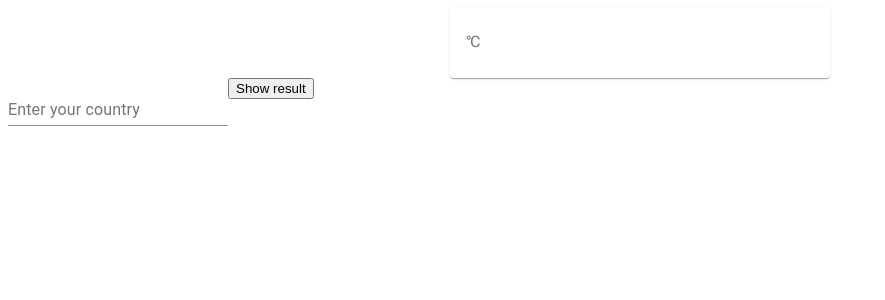
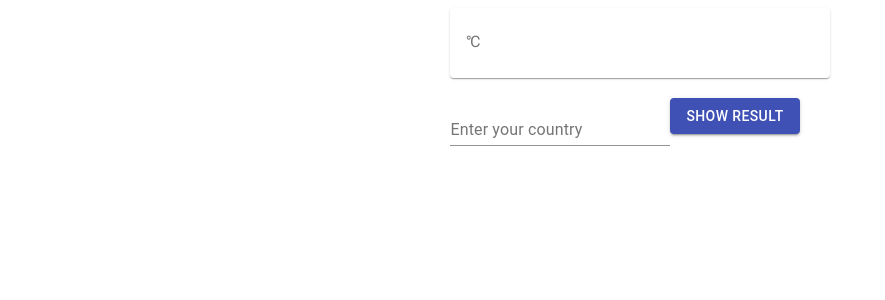
Before and after one commit to taichi-t/school_project, a React (Create React App) app in the folder Raphael project/midterm-project/: page / in a window 1280 px wide. Shown: the top 300 px of the page, without its empty margins (0-885 px from the left). Built offline with nearby package versions, Linux system fonts and the light colour scheme; no server answers.

Commit message:
styled Button

```diff
--- a/Raphael project/midterm-project/src/App.js
+++ b/Raphael project/midterm-project/src/App.js
@@ -59,8 +59,10 @@ class App extends Component {
           state: this.state,
         }}
       >
-        <CildComponent isNotFound={this.state.isNotFound} />
-        <FormComponent showWeather={this.showWeather} />
+        <div style={{ width: "30%", margin: "0 auto" }}>
+          <CildComponent isNotFound={this.state.isNotFound} />
+          <FormComponent showWeather={this.showWeather} />
+        </div>
       </Provider>
     );
   }
--- a/Raphael project/midterm-project/src/ChildComponent.jsx
+++ b/Raphael project/midterm-project/src/ChildComponent.jsx
@@ -16,7 +16,6 @@ export default function ChildComponent() {
         const feelsLike = state.fetchData && state.fetchData.main["feels_like"];
         return (
           <>
-            <div style={{ width: "30%", margin: "0 auto" }}>
             <Card>
               <CardContent>
                 <Typography color="textSecondary" gutterBottom>
@@ -33,7 +32,6 @@ export default function ChildComponent() {
                 </Typography>
               </CardContent>
             </Card>
-            </div>
           </>
         );
       }}
--- a/Raphael project/midterm-project/src/FormComponent.jsx
+++ b/Raphael project/midterm-project/src/FormComponent.jsx
@@ -1,6 +1,7 @@
 import React, { Component } from "react";
 import { Consumer } from "./App";
 import TextField from "@material-ui/core/TextField";
+import Button from "@material-ui/core/Button";
 
 export default class FormComponent extends Component {
   state = {
@@ -22,13 +23,21 @@ export default class FormComponent extends Component {
         {({ state, actions }) => {
           return (
             <>
+              <div style={{ paddingTop: "20px" }}>
                 <form noValidate autoComplete="off">
                   <TextField
                     label="Enter your country"
                     onChange={this.handleChange}
                   />
-                <button onClick={this.handleClick}>Show result</button>
+                  <Button
+                    variant="contained"
+                    color="primary"
+                    onClick={this.handleClick}
+                  >
+                    Show result
+                  </Button>
                 </form>
+              </div>
             </>
           );
         }}
```
Lines whose indentation alone changed are shown as unchanged.
